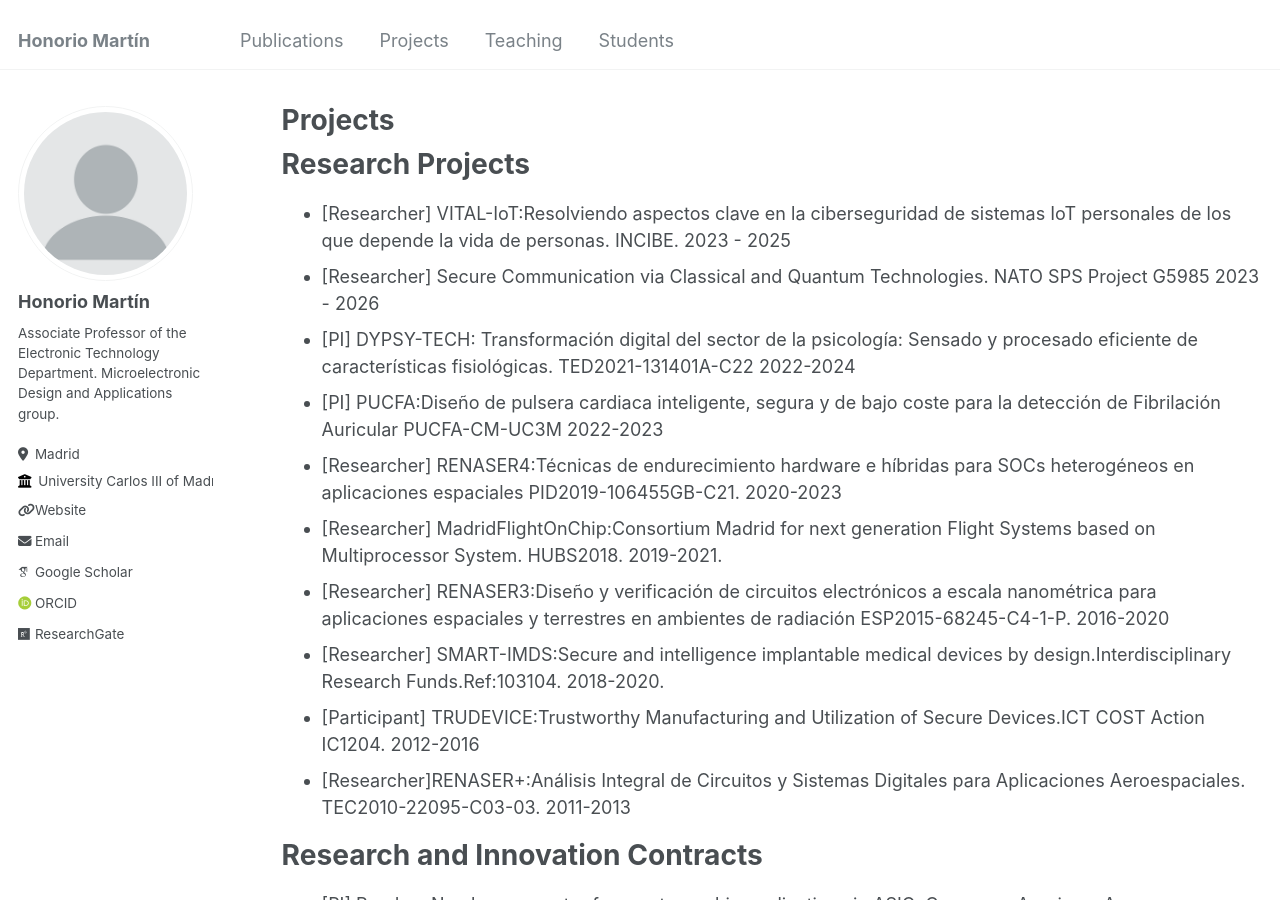
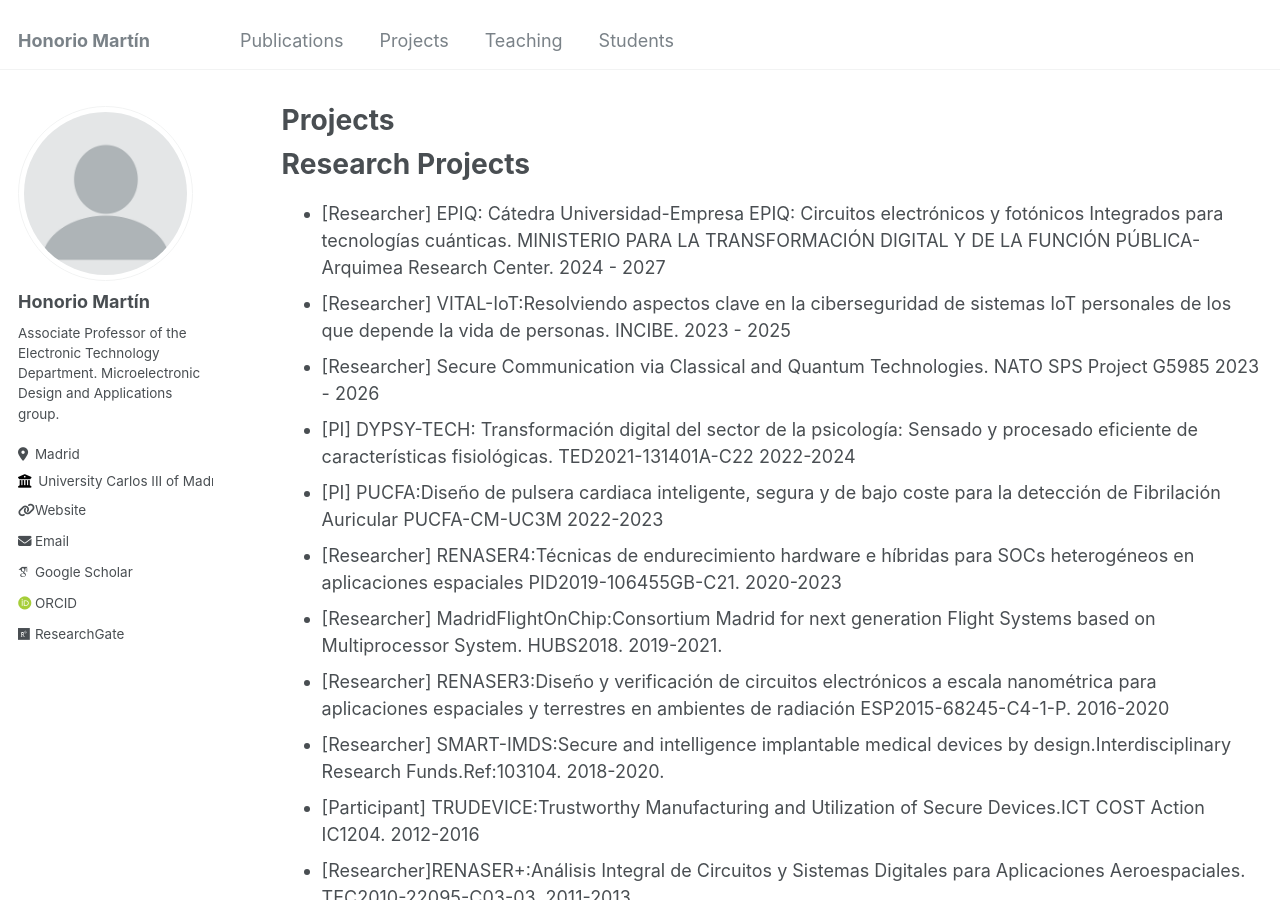
Before and after one commit to hmartin-uc3m/hmartin-uc3m.github.io, a Jekyll site: the page built from _pages/projects.md, in a window 1280 px wide and 900 px high. Built offline with Jekyll 4.4.1, drawn with Linux system fonts in a browser that asks for light colours; some web fonts are replaced.

Commit message:
Update projects.md

```diff
--- a/_pages/projects.md
+++ b/_pages/projects.md
@@ -9,6 +9,7 @@ author_profile: true
 
 Research Projects
 ======
+- [Researcher] EPIQ: Cátedra Universidad-Empresa EPIQ: Circuitos electrónicos y fotónicos Integrados para tecnologías cuánticas. MINISTERIO PARA LA TRANSFORMACIÓN DIGITAL Y DE LA FUNCIÓN PÚBLICA- Arquimea Research Center. 2024 - 2027
 - [Researcher] VITAL-IoT:Resolviendo aspectos clave en la ciberseguridad de sistemas IoT personales de los que depende la vida de personas. INCIBE. 2023 - 2025
 - [Researcher] Secure Communication via Classical and Quantum Technologies. NATO SPS Project G5985 2023 - 2026
 - [PI] DYPSY-TECH: Transformación digital del sector de la psicología: Sensado y procesado eficiente de características fisiológicas. TED2021-131401A-C22 2022-2024
```
